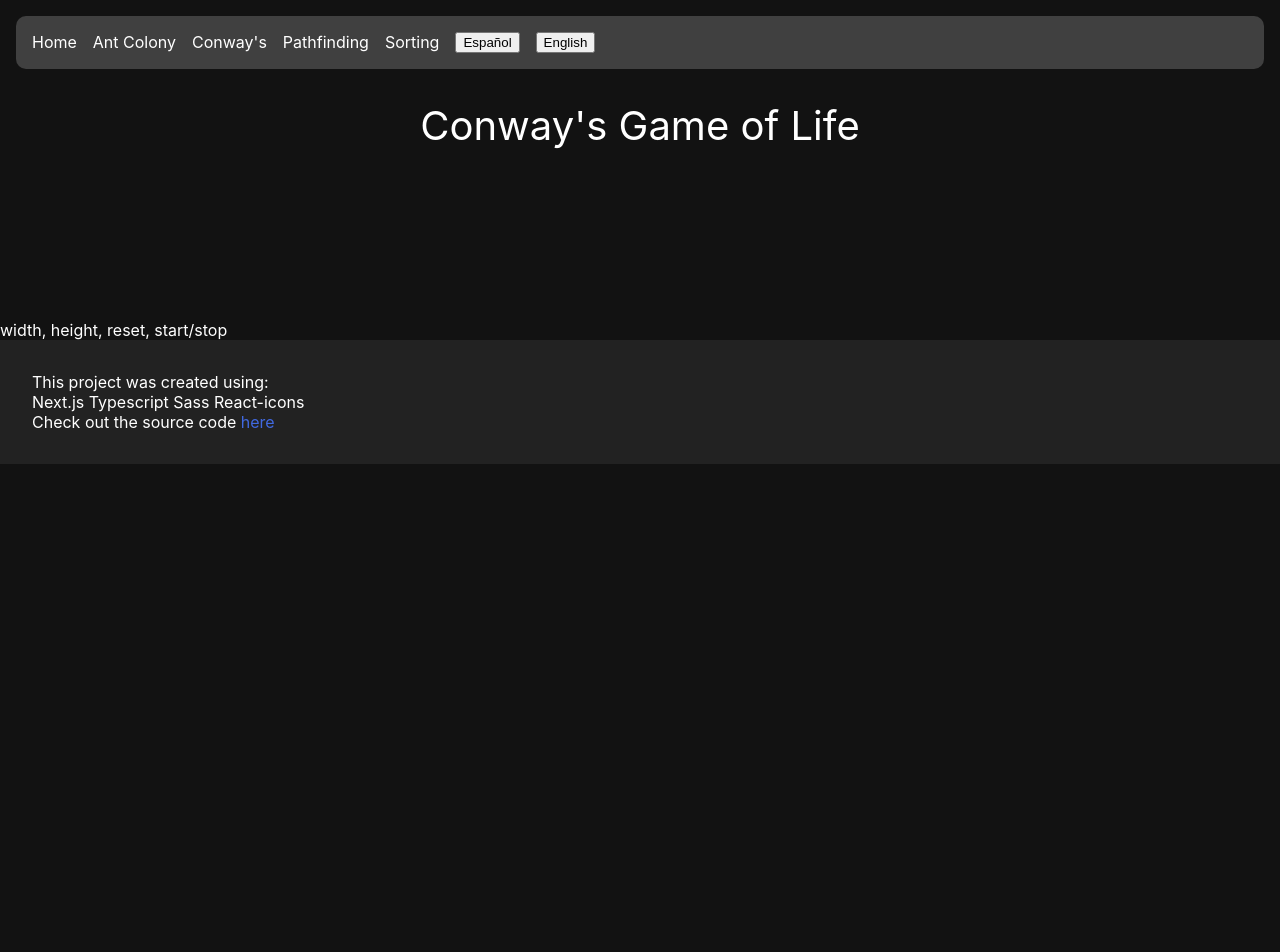
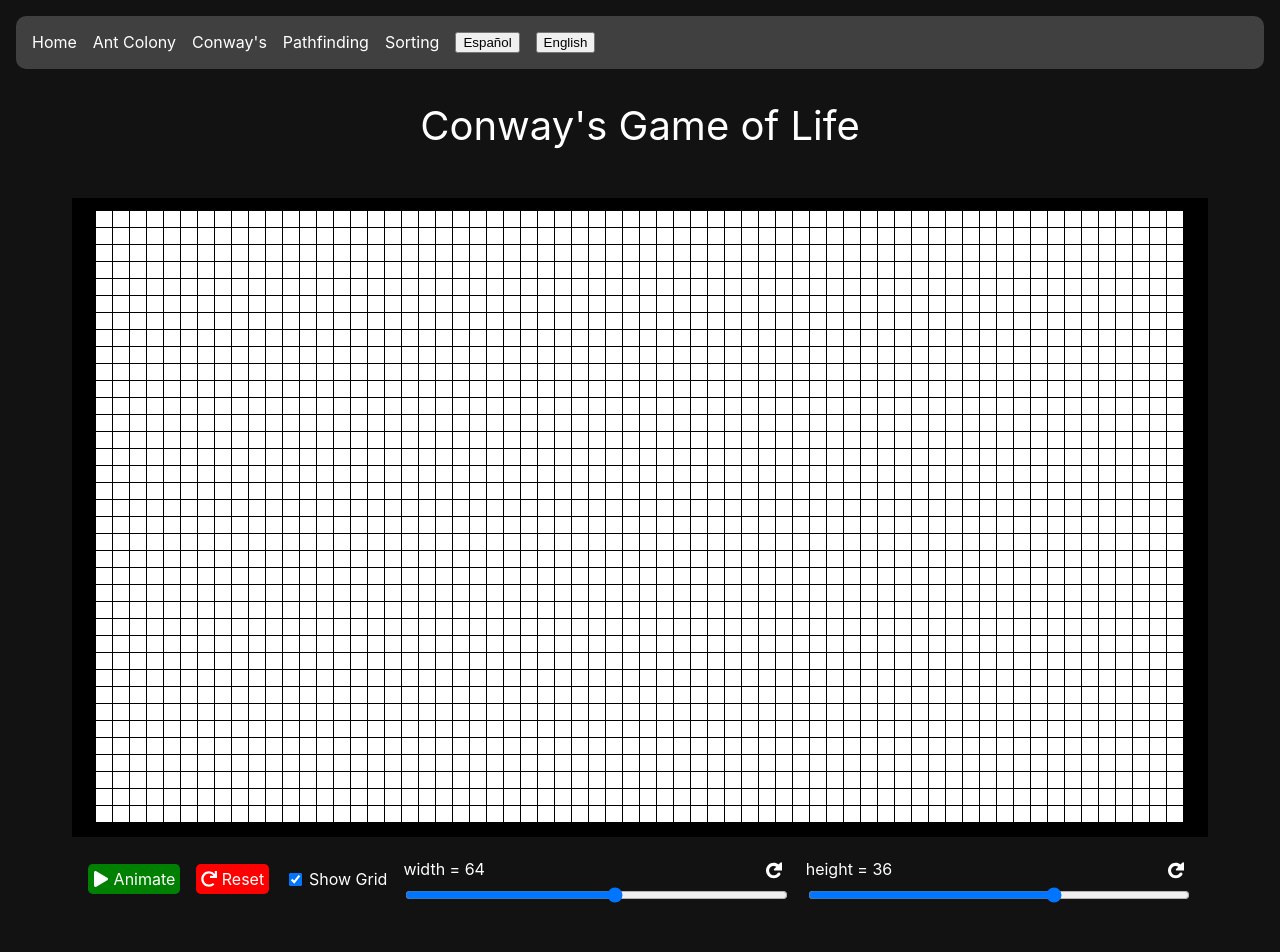
Before and after one commit to Takzzg/portfolio-v1, a Next.js app: page /Conways in a window 1280 px wide. Shown: the top 952 px of the page. Before the commit the page ends 800 px from the top, so only its background shows below. Built offline with nearby package versions, Linux system fonts and the light colour scheme.

Commit message:
conways basic grid

```diff
--- a/pages/Conways.tsx
+++ b/pages/Conways.tsx
@@ -1,17 +1,160 @@
+import { useEffect, useRef, useState } from "react"
+import { FaPlay, FaRedo, FaStop } from "react-icons/fa"
+
+import styles from "../styles/pages/Conways.module.scss"
+import Button from "../components/Button/Button"
 import Title from "../components/Headers/Title"
+import * as ConwaysScript from "../scripts/canvas/conwaysCanvas"
+import * as CommonScripts from "../scripts/canvas/gridCommons"
+import Slider from "../components/Slider/Slider"
 
-interface Props {}
+const Conways = () => {
+    const canvas = useRef<HTMLCanvasElement>(null)
+    const animation = useRef<NodeJS.Timer | null>(null)
 
-const Conways = (props: Props) => {
+    const [animPlaying, setAnimPlaying] = useState(false)
+    const [width, Setwidth] = useState(64)
+    const [height, setHeight] = useState(36)
+    const [showGrid, setShowGrid] = useState(true)
+    const [painting, setPainting] = useState(false)
+    const [selectedState, setSelectedState] = useState<"alive" | "dead" | null>(
+        null
+    )
+
+    useEffect(() => {
+        ConwaysScript.initCanvas(canvas.current!, width, height)
+        window.onresize = ConwaysScript.resizeCanvas
+
+        return () => {
+            stopAnim()
+            window.onresize = null
+        }
+    }, [])
+
+    useEffect(() => {
+        stopAnim()
+        ConwaysScript.resizeGrid(width, height)
+    }, [width, height])
+
+    const animate = () => {
+        setAnimPlaying(true)
+        animation.current = setInterval(() => {
+            ConwaysScript.drawNextGen()
+        }, 50)
+    }
+
+    const stopAnim = () => {
+        setAnimPlaying(false)
+        animation.current && clearInterval(animation.current)
+    }
+
     return (
-        <div>
+        <div className={styles.mainContainer}>
             <Title>Conway&apos;s Game of Life</Title>
 
-            <div>
-                <div>
-                    <canvas />
+            <div id={styles.canvasMain}>
+                <div id={styles.canvasContainer}>
+                    <canvas
+                        ref={canvas}
+                        onMouseDown={(event) => {
+                            stopAnim()
+                            let clickCoords = CommonScripts.getCoords(event)
+                            if (!clickCoords) return
+                            setPainting(true)
+                            ConwaysScript.toggleCell(
+                                clickCoords.index_x,
+                                clickCoords.index_y
+                            )
+                            setSelectedState(
+                                ConwaysScript.getCellState(
+                                    clickCoords.index_x,
+                                    clickCoords.index_y
+                                )
+                            )
+                            CommonScripts.setLastMousePos(event)
+                        }}
+                        onMouseUp={() => {
+                            setPainting(false)
+                            CommonScripts.resetLastMousePos()
+                            setSelectedState(null)
+                        }}
+                        onMouseLeave={() => {
+                            setPainting(false)
+                            CommonScripts.resetLastMousePos()
+                            setSelectedState(null)
+                        }}
+                        onMouseMove={(event) => {
+                            if (painting) {
+                                let clickCoords = CommonScripts.getCoords(event)
+                                if (!clickCoords) return
+                                ConwaysScript.drawLine(
+                                    clickCoords.index_x,
+                                    clickCoords.index_y,
+                                    selectedState as "alive" | "dead"
+                                )
+                                CommonScripts.setLastMousePos(event)
+                            }
+                        }}
+                    />
                 </div>
-                <div>width, height, reset, start/stop</div>
+                <div className={styles.controls}>
+                    {animPlaying ? (
+                        <Button
+                            value="Stop"
+                            icon={<FaStop />}
+                            onClick={stopAnim}
+                            bg={"red"}
+                        />
+                    ) : (
+                        <Button
+                            value="Animate"
+                            icon={<FaPlay />}
+                            onClick={animate}
+                            bg={"green"}
+                        />
+                    )}
+                    <Button
+                        value="Reset"
+                        icon={<FaRedo />}
+                        onClick={() => {
+                            ConwaysScript.clearGrid()
+                        }}
+                        bg={"red"}
+                    />
+                    <div
+                        className={styles.checkboxContainer}
+                        onClick={() => {
+                            setShowGrid(!showGrid)
+                            CommonScripts.toggleGrid()
+                        }}
+                    >
+                        <input
+                            type="checkbox"
+                            name="ShowGrid"
+                            id="showGrid"
+                            defaultChecked={showGrid}
+                        />
+                        <label>Show Grid</label>
+                    </div>
+                    <Slider
+                        label={"width"}
+                        min={20}
+                        max={100}
+                        step={1}
+                        value={width}
+                        onChange={Setwidth}
+                        onReset={Setwidth}
+                    />
+                    <Slider
+                        label={"height"}
+                        min={10}
+                        max={50}
+                        step={1}
+                        value={height}
+                        onChange={setHeight}
+                        onReset={setHeight}
+                    />
+                </div>
             </div>
         </div>
     )
--- a/pages/Pathfinding.tsx
+++ b/pages/Pathfinding.tsx
@@ -202,7 +202,6 @@ const Pathfinding = () => {
                     <div id={styles.canvasContainer}>
                         <canvas
                             ref={canvas}
-                            id="pathfindingCanvas"
                             onMouseDown={(event) => {
                                 stopAnim()
                                 resetSolution()
--- /dev/null
+++ b/scripts/canvas/conwaysCanvas.ts
@@ -0,0 +1,85 @@
+import ConwaysCell from "../conways/cell"
+import { step } from "../conways/conways"
+import * as CommonScripts from "./gridCommons"
+
+let gridWidth: number
+let gridHeight: number
+let grid: ConwaysCell[][]
+
+// ----- init canvas -----
+
+export const initCanvas = (
+    _canvas: HTMLCanvasElement,
+    _width: number,
+    _height: number
+) => {
+    ;({ gridWidth, gridHeight } = CommonScripts.initCanvas(
+        _canvas,
+        _width,
+        _height,
+        setCell
+    ))
+    clearGrid()
+}
+
+export const drawNextGen = () => {
+    grid = step(grid)
+    CommonScripts.drawGrid()
+}
+
+// ----- drawing -----
+
+export const clearGrid = () => {
+    grid = []
+
+    for (let x = 0; x < gridWidth; x++) {
+        grid[x] = []
+        for (let y = 0; y < gridHeight; y++)
+            grid[x][y] = new ConwaysCell(x, y, "dead")
+    }
+
+    CommonScripts.drawGrid()
+}
+
+const updateBlock = (x: number, y: number) => {
+    let color = grid[x][y].state === "alive" ? "black" : "white"
+    CommonScripts.drawCell(x, y, color)
+}
+
+export const getCellState = (x: number, y: number) => grid[x][y].state
+
+export const toggleCell = (x: number, y: number) => {
+    grid[x][y].state = grid[x][y].state === "alive" ? "dead" : "alive"
+
+    let state = grid[x][y].state
+    let lastMousePos = CommonScripts.getlastMousePos()
+
+    if (lastMousePos.x !== -1) drawLine(x, y, state)
+    else updateBlock(x, y)
+}
+export const setCell = (x: number, y: number) => {
+    let state = grid[x][y].state
+    let lastMousePos = CommonScripts.getlastMousePos()
+
+    if (lastMousePos.x !== -1) drawLine(x, y, state)
+    else updateBlock(x, y)
+}
+
+export const drawLine = (x: number, y: number, state: "alive" | "dead") => {
+    CommonScripts.getLine(x, y).forEach((point) => {
+        grid[point.x][point.y].state = state
+        updateBlock(point.x, point.y)
+    })
+}
+
+// ----- resizing -----
+
+export const resizeCanvas = (): void => {
+    CommonScripts.resizeCanvas()
+    CommonScripts.drawGrid()
+}
+
+export const resizeGrid = (_width: number, _height: number) => {
+    ;({ gridWidth, gridHeight } = CommonScripts.resizeGrid(_width, _height))
+    clearGrid()
+}
--- a/scripts/canvas/gridCommons.ts
+++ b/scripts/canvas/gridCommons.ts
@@ -1,4 +1,3 @@
-import Cell from "../pathfinding/cell"
 import { clamp, lerp } from "./../utils"
 
 // ----- internal vars for reusability -----
@@ -7,7 +6,7 @@ let canvas: HTMLCanvasElement
 let ctx: CanvasRenderingContext2D
 let parent: HTMLElement
 
-let drawFn: (x: number, y: number) => {}
+let drawFn: (x: number, y: number) => {} | void
 
 let cellSize: number
 let gridWidth: number
@@ -25,7 +24,7 @@ export const initCanvas = (
     _canvas: HTMLCanvasElement,
     width: number,
     height: number,
-    _drawFn: (x: number, y: number) => {}
+    _drawFn: (x: number, y: number) => {} | void
 ) => {
     canvas = _canvas
     ctx = <CanvasRenderingContext2D>canvas.getContext("2d")
@@ -71,18 +70,6 @@ export const drawCell = (x: number, y: number, color: string) => {
         Math.floor(w),
         Math.floor(h)
     )
-}
-
-export const clearGrid = () => {
-    let grid: Cell[][] = []
-
-    for (let x = 0; x < gridWidth; x++) {
-        grid[x] = []
-        for (let y = 0; y < gridHeight; y++)
-            grid[x][y] = new Cell(x, y, "empty")
-    }
-
-    return grid
 }
 
 // ----- resize -----
--- /dev/null
+++ b/scripts/conways/cell.ts
@@ -0,0 +1,30 @@
+class ConwaysCell {
+    private _x: number
+    private _y: number
+    private _state: "dead" | "alive"
+
+    constructor(x: number, y: number, state: "dead" | "alive") {
+        this._x = x
+        this._y = y
+        this._state = state
+    }
+
+    // ---------- getters and setters ----------
+
+    public get x(): number {
+        return this._x
+    }
+
+    public get y(): number {
+        return this._y
+    }
+
+    public get state(): "dead" | "alive" {
+        return this._state
+    }
+    public set state(value: "dead" | "alive") {
+        this._state = value
+    }
+}
+
+export default ConwaysCell
--- /dev/null
+++ b/scripts/conways/conways.ts
@@ -0,0 +1,7 @@
+import ConwaysCell from "./cell"
+
+export const step = (grid: ConwaysCell[][]) => {
+    console.log("step")
+
+    return grid
+}
--- /dev/null
+++ b/styles/pages/Conways.module.scss
@@ -0,0 +1,41 @@
+.mainContainer {
+    display: flex;
+    flex-direction: column;
+}
+
+#canvasMain {
+    display: inline-flex;
+    flex-direction: column;
+    padding: 2rem;
+    margin: 0 auto;
+    width: 100%;
+    max-width: 1200px;
+
+    #canvasContainer {
+        display: flex;
+        flex-direction: column;
+        align-items: center;
+        justify-content: center;
+        flex-grow: 1;
+    }
+
+    .controls {
+        display: flex;
+        align-items: center;
+        justify-content: space-around;
+        gap: 1rem;
+        padding: 1rem;
+
+        .checkboxContainer {
+            display: flex;
+            align-items: center;
+            flex-shrink: 0;
+            gap: 0.25rem;
+        }
+
+        .algoControls {
+            display: flex;
+            gap: 1rem;
+        }
+    }
+}
```
Also changed, not shown: scripts/canvas/pathfindingCanvas.ts (+22 -10 lines), scripts/pathfinding/cell.ts (+2 -8 lines).
